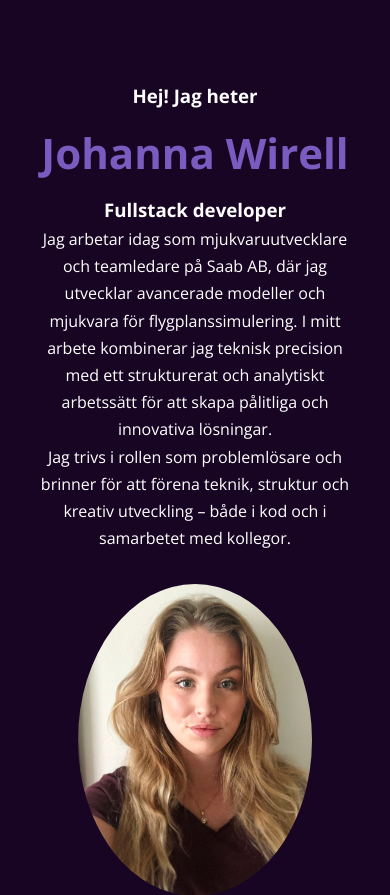
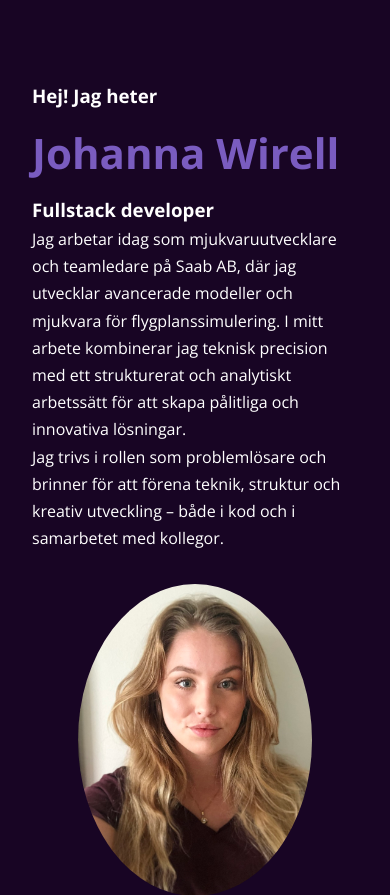
Before and after one commit to johannawirell/Portfolio, a React (Create React App) app: page / in a window 390 px wide. Shown: the top 895 px of the page. Built offline with nearby package versions, Linux system fonts and the light colour scheme.

Commit message:
Update css mobile

```diff
--- a/src/components/about/about.css
+++ b/src/components/about/about.css
@@ -19,7 +19,7 @@
 
   @media (max-width: 768px) {
     .about-section {
-      text-align: center;
+      /* text-align: center; */
       padding: 3rem 1.5rem;
     }
   }
--- a/src/components/header/header.css
+++ b/src/components/header/header.css
@@ -1,10 +1,11 @@
 .container-header {
     display: flex;
     align-items: center;
-    justify-content: center;
-    flex-wrap: wrap; /* 👉 låt innehållet brytas på små skärmar */
+    justify-content: flex-start;
+    flex-wrap: wrap;
     margin: 8rem 2rem;
-    text-align: center; /* snyggare i mobil */
+    text-align: left;
+    height: 80vh;
 }
 
 .image {
@@ -13,7 +14,7 @@
 }
 
 .image img {
-    width: 250px; /* 👉 gör storleken relativ istället för fixad höjd */
+    width: 250px;
     max-width: 80vw;
     height: auto;
     border-radius: 50%;
@@ -37,8 +38,8 @@ h4 {
 
 .contact {
     display: flex;
-    justify-content: center;
-    margin: 2rem;
+    justify-content: flex-start;
+    margin: 2rem 0;
     gap: 2rem;
     flex-wrap: wrap;
 }
@@ -71,7 +72,6 @@ button img {
     height: 45px;
 }
 
-/* ✅ Mellanstora skärmar */
 @media screen and (max-width: 1024px) {
     h1 {
         font-size: 60px;
@@ -82,12 +82,12 @@ button img {
     }
 }
 
-/* ✅ Små mobiler */
 @media screen and (max-width: 600px) {
     .container-header {
         flex-direction: column;
-        text-align: center;
+        justify-content: center;
         margin: 4rem 1rem;
+        height: auto;
     }
 
     .profile {
@@ -110,7 +110,9 @@ button img {
 
     .contact {
         flex-direction: column;
+        align-items: center;
         gap: 1rem;
+        margin: 2rem 0;
     }
 
     button {
--- a/src/components/portfolio/project/project.css
+++ b/src/components/portfolio/project/project.css
@@ -107,7 +107,6 @@
 .video-container {
   width: 100%;
   margin: 20px 0;
-  aspect-ratio: 16 / 9;
   border-radius: 10px;
   overflow: hidden;
   background: #000;
```
